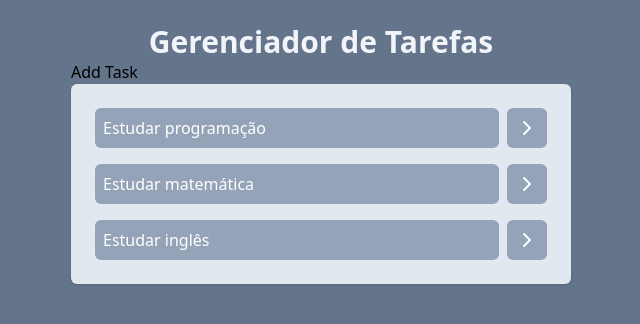
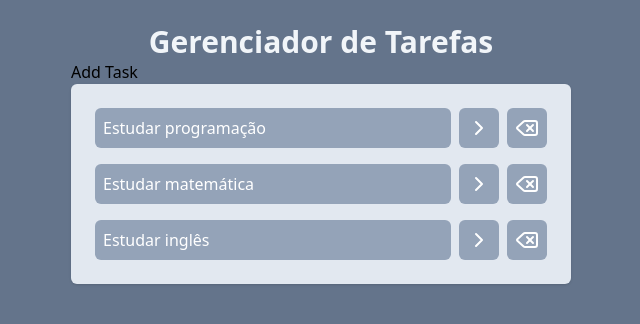
Before and after one commit to jardelsonfeijao/gerenciador-de-tarefas-react, a React (Vite) app: page / in a window 1280 px wide. Shown: the top 324 px of the page, without its empty margins (319-959 px from the left). Built offline with nearby package versions, Linux system fonts and the light colour scheme.

Commit message:
feat: Implementa a função onDeleteTaskClick para apagar as Tasks

```diff
--- a/src/App.jsx
+++ b/src/App.jsx
@@ -39,6 +39,11 @@
     setTasks(newTasks);
   }
 
+  function onDeleteTaskClick(taskId) {
+    const newTasks = tasks.filter((task) => task.id != taskId);
+    setTasks(newTasks);
+  }
+
   return (
     <div className="w-screen h-screen bg-slate-500 flex justify-center p-6">
       <div className="w-[500px]">
@@ -46,7 +51,11 @@
           Gerenciador de Tarefas
         </h1>
         <AddTask />
-        <Tasks tasks={tasks} onTaskClick={onTaskClick} />
+        <Tasks
+          tasks={tasks}
+          onTaskClick={onTaskClick}
+          onDeleteTaskClick={onDeleteTaskClick}
+        />
       </div>
     </div>
   );
--- a/src/components/Tasks.jsx
+++ b/src/components/Tasks.jsx
@@ -1,12 +1,12 @@
-import { ChevronRightIcon } from "lucide-react";
+import { ChevronRightIcon, DeleteIcon } from "lucide-react";
 
-function Tasks(props) {
+function Tasks({ tasks, onTaskClick, onDeleteTaskClick }) {
   return (
     <ul className="space-y-4 p-6 bg-slate-200 rounded-md shadow">
-      {props.tasks.map((task) => (
+      {tasks.map((task) => (
         <li key={task.id} className="flex gap-2">
           <button
-            onClick={() => props.onTaskClick(task.id)}
+            onClick={() => onTaskClick(task.id)}
             className={`bg-slate-400 w-full text-left text-white p-2 rounded-md ${
               task.isCompleted && "line-through"
             }`}
@@ -16,6 +16,12 @@
           <button className="bg-slate-400 p-2 rounded-md text-white">
             <ChevronRightIcon />
           </button>
+          <button
+            onClick={() => onDeleteTaskClick(task.id)}
+            className="bg-slate-400 p-2 rounded-md text-white"
+          >
+            <DeleteIcon />
+          </button>
         </li>
       ))}
     </ul>
```
